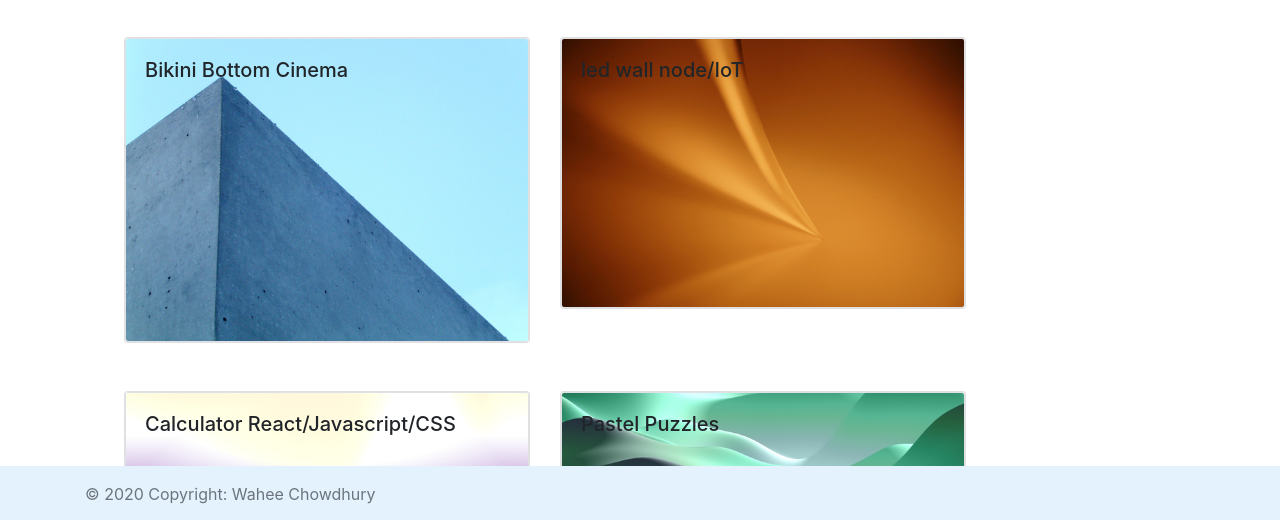
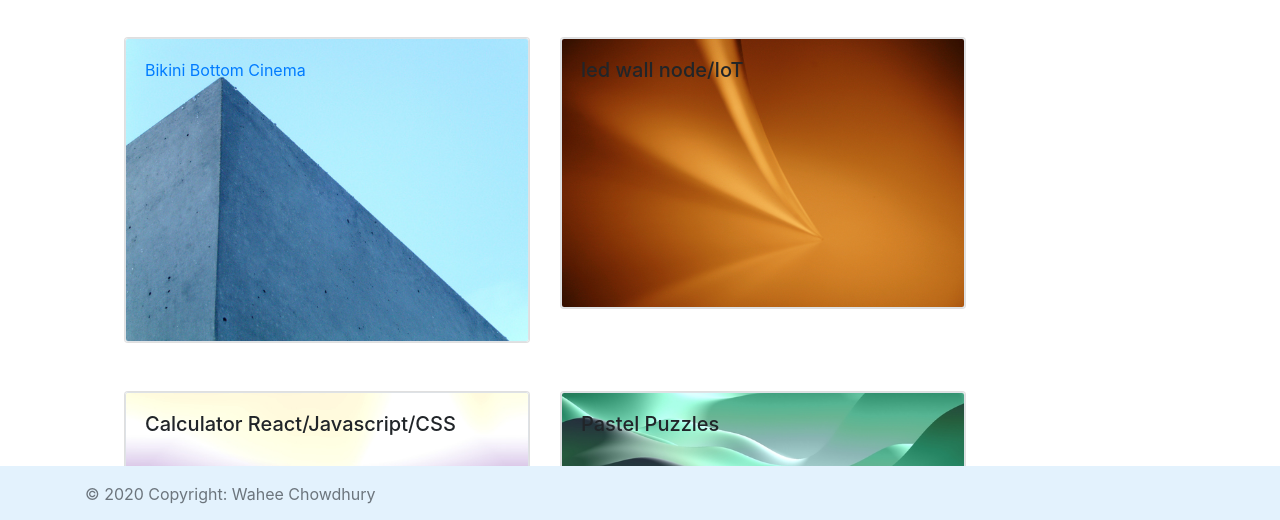
Before and after one commit to waheec19/UT-BootCamp-Assignment-2, a plain HTML site: page portfolio.html in a window 1280 px wide. Shown: the part 278-798 px from the top of the page. Drawn offline with nearby package versions, Linux system fonts and the light colour scheme.

Commit message:
newest commit with link to first project

```diff
--- a/portfolio.html
+++ b/portfolio.html
@@ -4,7 +4,7 @@
   <head>
 
       <meta charset="UTF-8">
-      <title>Justin Marchi</title>
+      <title>Wahee Chowdhury</title>
       <meta name="viewport" content="width-device-width, initial-scale=1">
       <link rel="stylesheet" href="https://maxcdn.bootstrapcdn.com/bootstrap/4.0.0/css/bootstrap.min.css">
 
@@ -56,7 +56,7 @@
                     <div class="card mb-4">
                       <img src="Assets/images/blue-background.jpg" class="card-img  w-100 border float-md-left">
                        <div class="card-img-overlay">
-                        <h5 class="card-title">Bikini Bottom Cinema</h5>
+                      <a href="https://em-t-shells.github.io/Bikini-Bottom_Farmers-Market/">Bikini Bottom Cinema</a>
                        </div>
                     </div>
                   </div>
```
